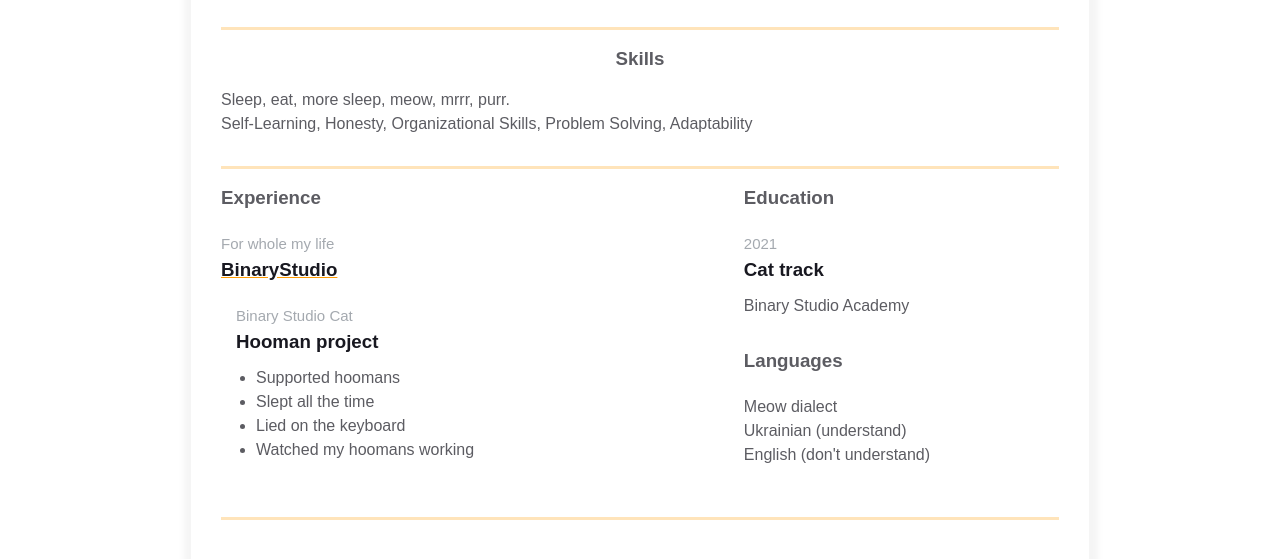
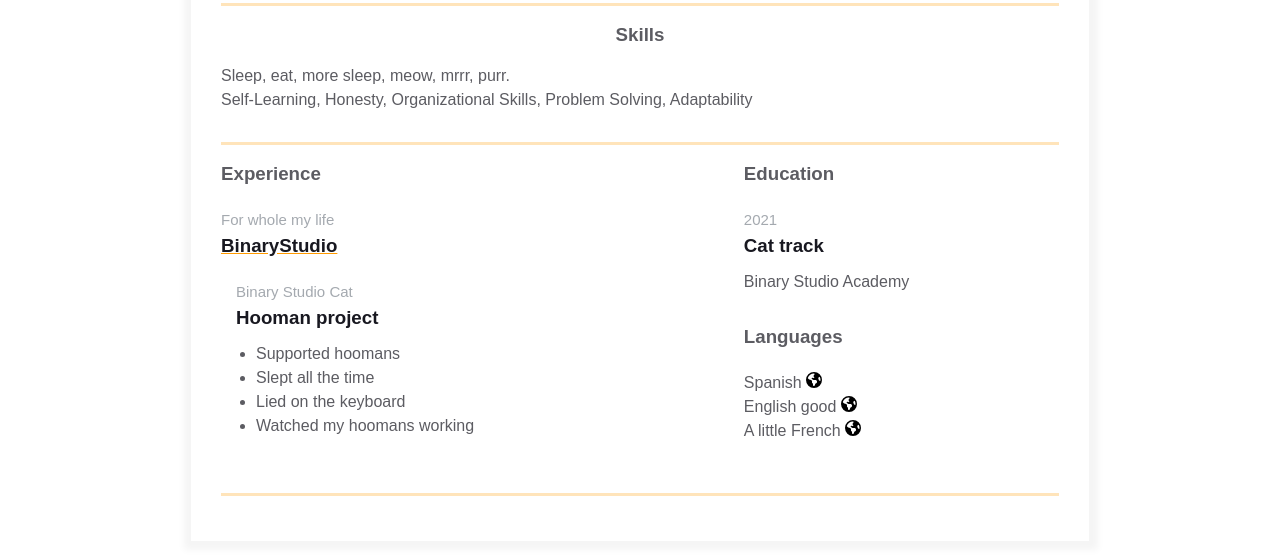
Before and after one commit to Daviz-357/homepage, a plain HTML site: page index.html in a window 1280 px wide. Shown: the part 437-996 px from the top of the page. Drawn offline with Linux system fonts and the light colour scheme.

Commit message:
Add some languages

```diff
--- a/index.html
+++ b/index.html
@@ -7,7 +7,6 @@
     <title>Résumé</title>
   </head>
   <body>
-    ― Hello World! &#x1F609;
     <main>
     <div class="resume">
         <div class="container">
@@ -154,9 +153,9 @@
 
                 <div class="additional-info__languages">
                     <h3 class="additional-info__languages-header">Languages</h3>
-                    <p class="additional-info__languages-item">Meow dialect</p>
-                    <p class="additional-info__languages-item">Ukrainian (understand)</p>
-                    <p class="additional-info__languages-item">English (don't understand)</p>
+                    <p class="additional-info__languages-item">Spanish <svg xmlns="http://www.w3.org/2000/svg" height="16" width="16" viewBox="0 0 512 512"><!--!Font Awesome Free 6.5.1 by @fontawesome - https://fontawesome.com License - https://fontawesome.com/license/free Copyright 2023 Fonticons, Inc.--><path d="M57.7 193l9.4 16.4c8.3 14.5 21.9 25.2 38 29.8L163 255.7c17.2 4.9 29 20.6 29 38.5v39.9c0 11 6.2 21 16 25.9s16 14.9 16 25.9v39c0 15.6 14.9 26.9 29.9 22.6c16.1-4.6 28.6-17.5 32.7-33.8l2.8-11.2c4.2-16.9 15.2-31.4 30.3-40l8.1-4.6c15-8.5 24.2-24.5 24.2-41.7v-8.3c0-12.7-5.1-24.9-14.1-33.9l-3.9-3.9c-9-9-21.2-14.1-33.9-14.1H257c-11.1 0-22.1-2.9-31.8-8.4l-34.5-19.7c-4.3-2.5-7.6-6.5-9.2-11.2c-3.2-9.6 1.1-20 10.2-24.5l5.9-3c6.6-3.3 14.3-3.9 21.3-1.5l23.2 7.7c8.2 2.7 17.2-.4 21.9-7.5c4.7-7 4.2-16.3-1.2-22.8l-13.6-16.3c-10-12-9.9-29.5 .3-41.3l15.7-18.3c8.8-10.3 10.2-25 3.5-36.7l-2.4-4.2c-3.5-.2-6.9-.3-10.4-.3C163.1 48 84.4 108.9 57.7 193zM464 256c0-36.8-9.6-71.4-26.4-101.5L412 164.8c-15.7 6.3-23.8 23.8-18.5 39.8l16.9 50.7c3.5 10.4 12 18.3 22.6 20.9l29.1 7.3c1.2-9 1.8-18.2 1.8-27.5zM0 256a256 256 0 1 1 512 0A256 256 0 1 1 0 256z"/></svg></p>
+                    <p class="additional-info__languages-item">English good <svg xmlns="http://www.w3.org/2000/svg" height="16" width="16" viewBox="0 0 512 512"><!--!Font Awesome Free 6.5.1 by @fontawesome - https://fontawesome.com License - https://fontawesome.com/license/free Copyright 2023 Fonticons, Inc.--><path d="M57.7 193l9.4 16.4c8.3 14.5 21.9 25.2 38 29.8L163 255.7c17.2 4.9 29 20.6 29 38.5v39.9c0 11 6.2 21 16 25.9s16 14.9 16 25.9v39c0 15.6 14.9 26.9 29.9 22.6c16.1-4.6 28.6-17.5 32.7-33.8l2.8-11.2c4.2-16.9 15.2-31.4 30.3-40l8.1-4.6c15-8.5 24.2-24.5 24.2-41.7v-8.3c0-12.7-5.1-24.9-14.1-33.9l-3.9-3.9c-9-9-21.2-14.1-33.9-14.1H257c-11.1 0-22.1-2.9-31.8-8.4l-34.5-19.7c-4.3-2.5-7.6-6.5-9.2-11.2c-3.2-9.6 1.1-20 10.2-24.5l5.9-3c6.6-3.3 14.3-3.9 21.3-1.5l23.2 7.7c8.2 2.7 17.2-.4 21.9-7.5c4.7-7 4.2-16.3-1.2-22.8l-13.6-16.3c-10-12-9.9-29.5 .3-41.3l15.7-18.3c8.8-10.3 10.2-25 3.5-36.7l-2.4-4.2c-3.5-.2-6.9-.3-10.4-.3C163.1 48 84.4 108.9 57.7 193zM464 256c0-36.8-9.6-71.4-26.4-101.5L412 164.8c-15.7 6.3-23.8 23.8-18.5 39.8l16.9 50.7c3.5 10.4 12 18.3 22.6 20.9l29.1 7.3c1.2-9 1.8-18.2 1.8-27.5zM0 256a256 256 0 1 1 512 0A256 256 0 1 1 0 256z"/></svg></p>
+                    <p class="additional-info__languages-item">A little French <svg xmlns="http://www.w3.org/2000/svg" height="16" width="16" viewBox="0 0 512 512"><!--!Font Awesome Free 6.5.1 by @fontawesome - https://fontawesome.com License - https://fontawesome.com/license/free Copyright 2023 Fonticons, Inc.--><path d="M57.7 193l9.4 16.4c8.3 14.5 21.9 25.2 38 29.8L163 255.7c17.2 4.9 29 20.6 29 38.5v39.9c0 11 6.2 21 16 25.9s16 14.9 16 25.9v39c0 15.6 14.9 26.9 29.9 22.6c16.1-4.6 28.6-17.5 32.7-33.8l2.8-11.2c4.2-16.9 15.2-31.4 30.3-40l8.1-4.6c15-8.5 24.2-24.5 24.2-41.7v-8.3c0-12.7-5.1-24.9-14.1-33.9l-3.9-3.9c-9-9-21.2-14.1-33.9-14.1H257c-11.1 0-22.1-2.9-31.8-8.4l-34.5-19.7c-4.3-2.5-7.6-6.5-9.2-11.2c-3.2-9.6 1.1-20 10.2-24.5l5.9-3c6.6-3.3 14.3-3.9 21.3-1.5l23.2 7.7c8.2 2.7 17.2-.4 21.9-7.5c4.7-7 4.2-16.3-1.2-22.8l-13.6-16.3c-10-12-9.9-29.5 .3-41.3l15.7-18.3c8.8-10.3 10.2-25 3.5-36.7l-2.4-4.2c-3.5-.2-6.9-.3-10.4-.3C163.1 48 84.4 108.9 57.7 193zM464 256c0-36.8-9.6-71.4-26.4-101.5L412 164.8c-15.7 6.3-23.8 23.8-18.5 39.8l16.9 50.7c3.5 10.4 12 18.3 22.6 20.9l29.1 7.3c1.2-9 1.8-18.2 1.8-27.5zM0 256a256 256 0 1 1 512 0A256 256 0 1 1 0 256z"/></svg></p>
                 </div>
                 </div>
             </div>
```
